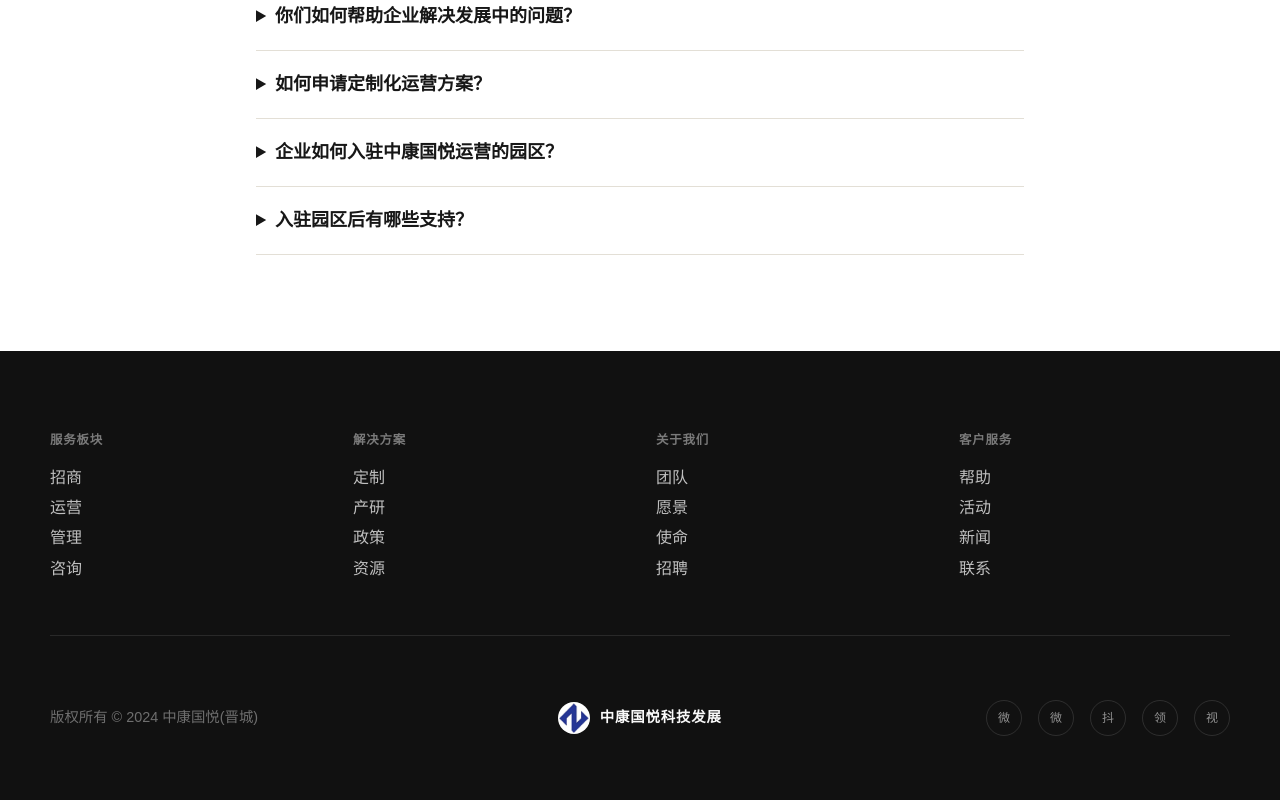
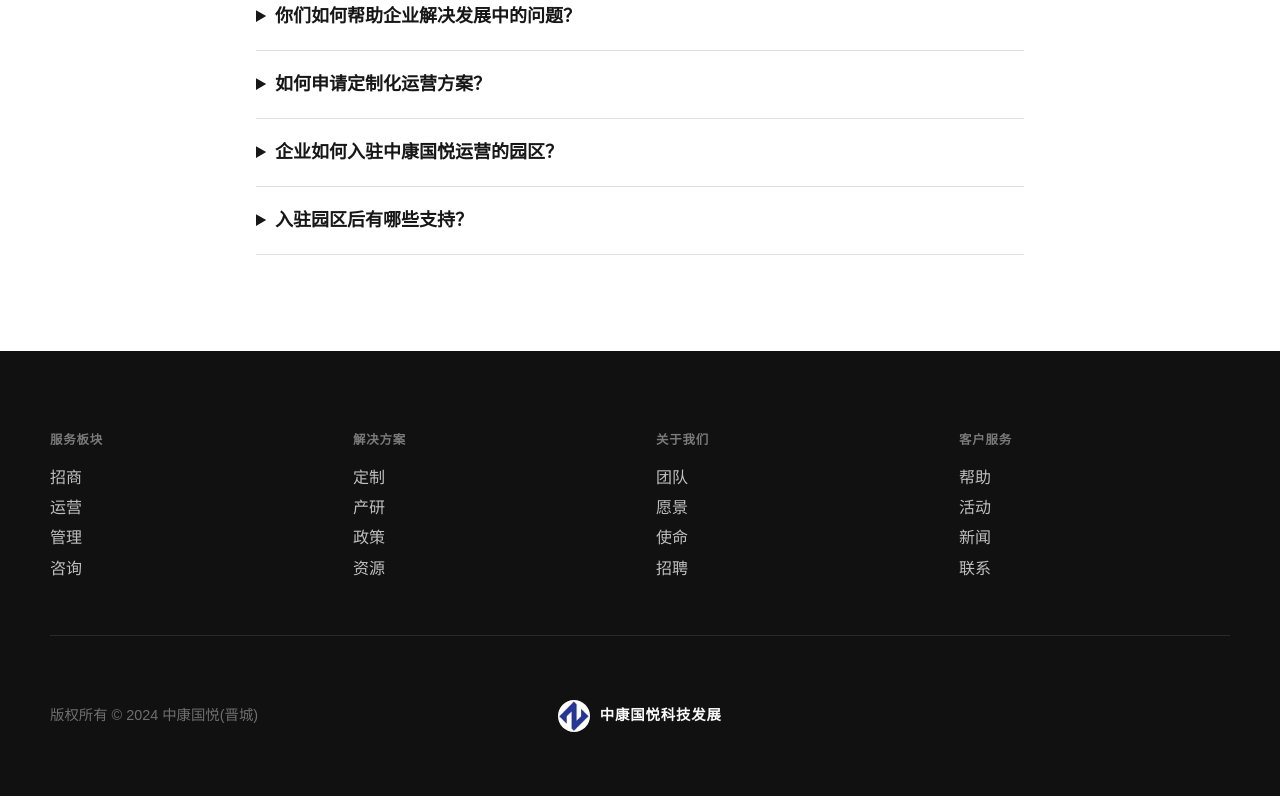
Before and after one commit to iwantjoin126/zkgy-web, a Next.js app: page /faq in a window 1280 px wide. Shown: the part 662-1462 px from the top of the page. Built offline with nearby package versions, Linux system fonts and the light colour scheme.

Commit message:
Hide footer social links

```diff
--- a/app/components.tsx
+++ b/app/components.tsx
@@ -97,15 +97,6 @@ export function Footer() {
             </span>
             <span style={{ fontSize: "var(--text-sm)", fontWeight: 700, letterSpacing: "0.06em" }}>中康国悦科技发展</span>
           </Link>
-          <ul style={{ listStyle: "none", margin: 0, padding: 0, display: "flex", alignItems: "center", gap: "var(--space-1)", justifyContent: "flex-end" }}>
-            {["微信", "微博", "抖音", "领英", "视频号"].map((label) => (
-              <li key={label}>
-                <Link aria-label={label} style={{ display: "flex", alignItems: "center", justifyContent: "center", width: 36, height: 36, borderRadius: "50%", color: "rgba(250,250,250,0.55)", border: "1px solid rgba(250,250,250,0.12)" }} href="#">
-                  <span style={{ fontSize: 12 }}>{label.slice(0, 1)}</span>
-                </Link>
-              </li>
-            ))}
-          </ul>
         </div>
       </div>
     </footer>
```
